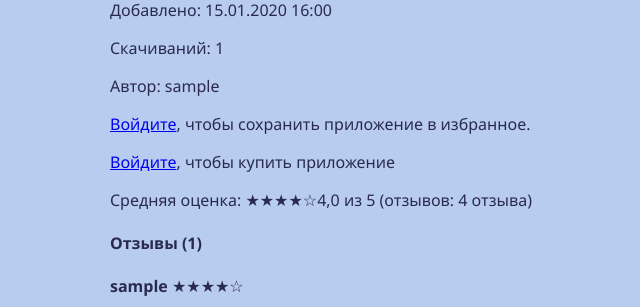
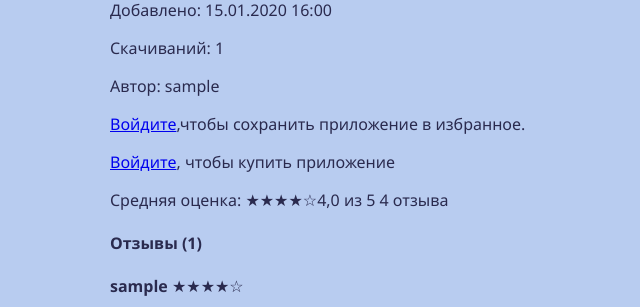
Before and after one commit to rvatslav-cloud/changan, a Django app: page /app/1/ in a window 1280 px wide. Shown: the part 578-885 px from the top of the page, without its empty margins (230-870 px from the left). Run offline with Django 5.2, Linux system fonts and the light colour scheme; tables that the repository leaves empty hold one stand-in row (values such as "Sample post"); grey boxes marked "Sample" are stand-in pictures.

Commit message:
исправление дз 21: purchase в app_detail_with_app_name, и в дз 22: убрал лишнее слово Отзывов в app_detail.html

```diff
--- a/main/templates/main/app_detail.html
+++ b/main/templates/main/app_detail.html
@@ -45,7 +45,8 @@
             {% endif %}
         </form>
     {% else %}
-        <p><a href="{% url 'main:login' %}?next={{ request.path }}">Войдите</a>, чтобы сохранить приложение в избранное.</p>
+        <p><a href="{% url 'main:login' %}?next={{ request.path }}">
+            Войдите</a>,чтобы сохранить приложение в избранное.</p>
     {% endif %}
 
     {% if purchase %}
@@ -82,7 +83,8 @@
 
     <p>
         {% if app.rating_count %}
-            Средняя оценка: {{ app.rating_avg|stars }}{{ app.rating_avg }} из 5 (отзывов: {{ app.rating_count|reviews_count }})
+            Средняя оценка:
+        {{ app.rating_avg|stars }}{{ app.rating_avg }} из 5 {{ app.rating_count|reviews_count }}
         {% else %}
             Оценок пока нет
         {% endif %}
--- a/main/views.py
+++ b/main/views.py
@@ -192,6 +192,7 @@ def app_detail_with_app_name(request, app_id, app_name):
     return render(request, 'main/app_detail.html', {
         'app': app,
         'similar_apps': similar_apps,
+        'purchase': app.purchase_of(request.user),
     })
 
 
```
